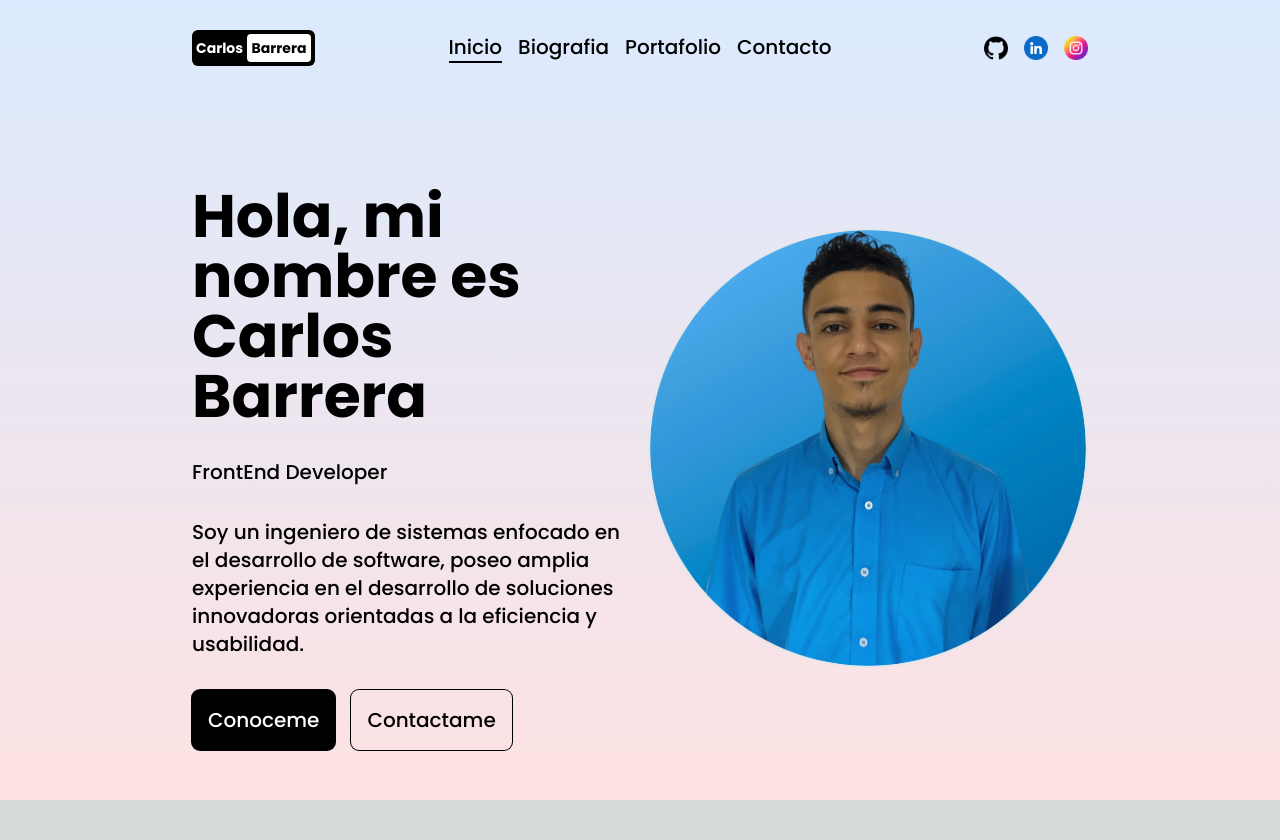
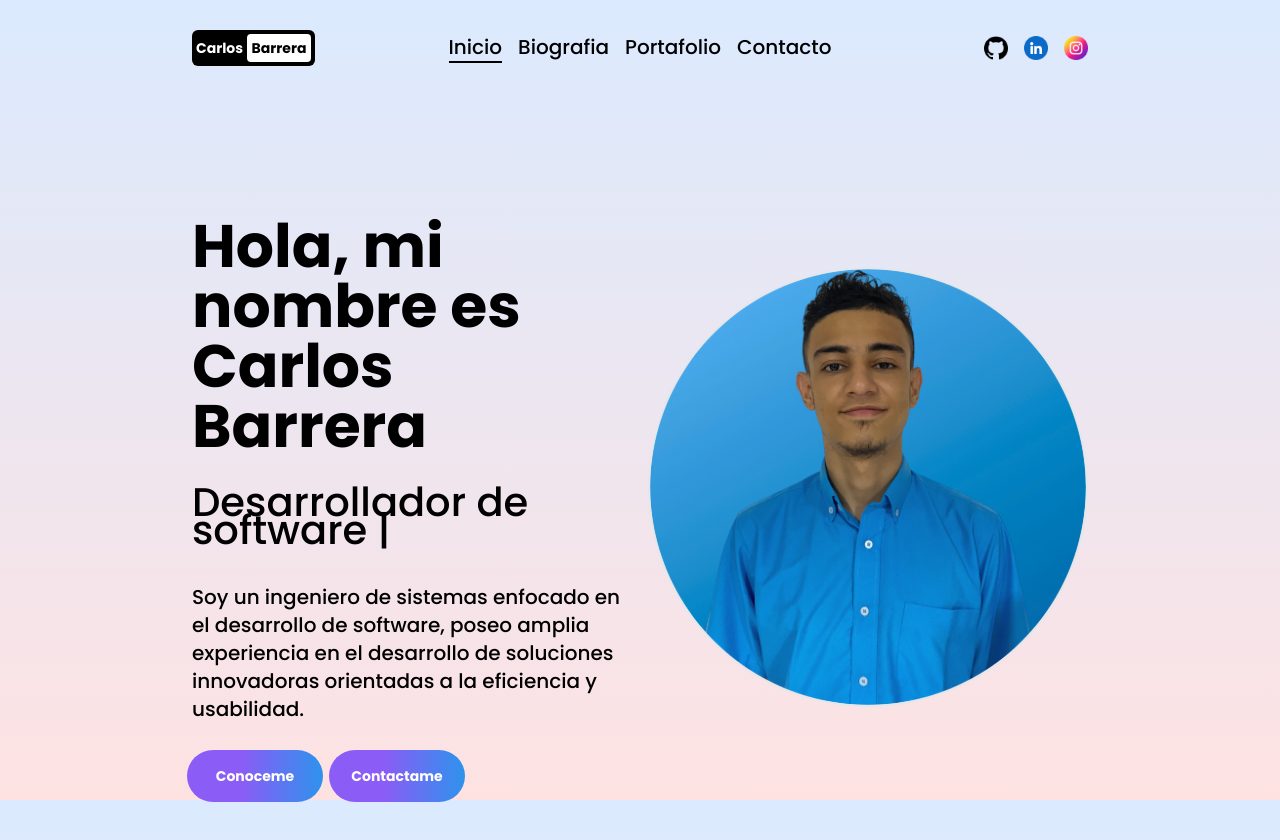
Before and after one commit to carlosbarreraacuna/PortafolioNext, a Next.js app: page / in a window 1280 px wide. Shown: the top 840 px of the page. Before the commit the page ends 800 px from the top, so only its background shows below. Built offline with nearby package versions, Linux system fonts and the light colour scheme.

Commit message:
Agregando ajuste en el perfil de inicio y botones

```diff
--- a/package.json
+++ b/package.json
@@ -15,6 +15,7 @@
     "next": "14.1.4",
     "react": "^18",
     "react-dom": "^18",
+    "react-type-animation": "^3.2.0",
     "three": "^0.163.0"
   },
   "devDependencies": {
--- a/src/app/page.js
+++ b/src/app/page.js
@@ -2,31 +2,28 @@
 
 import Image from "next/image";
 import { motion } from "framer-motion";
-// export default function Home() {
-//   return (
-//     <main className="flex flex-col items-center justify-between min-h-screen p-24">
-//       Hello world
-//     </main>
-//   );
-// }
+import  AnimationText  from "@/componentes/AnimationText";
+
+
+
+
 
 const Home = () => {
   return (
     <motion.div
-      className="h-full"
       initial={{ y: "-200vh" }}
       animate={{ y: "0%" }}
       transition={{ duration: 1 }}
     >
-      <div className="flex flex-col items-center justify-center h-full gap-4 px-24 text-xl lg:flex-row sm:px-8 md:px-12 lg:px-20 xl:px-48">
+      <div className="flex flex-col items-center justify-center h-full gap-4 px-24 text-xl lg:flex-row sm:px-8 md:px-12 lg:px-20 lg:py-20 xl:px-48">
         {/* TEXT CONTAINER */}
         <div className="flex flex-col items-start justify-center gap-8 lg:h-full lg:w-1/2 h-1/2">
           {/* TITULO */}
           <h1 className="text-4xl font-bold text-black sm:pt-10 md:text-6xl">
             Hola, mi nombre es Carlos Barrera
           </h1>
-          <h1 className="text-2xl md:text-xl">
-            FrontEnd Developer
+          <h1 className="text-xl text-black sm:text-xl md:text-xl">
+            <AnimationText/>
           </h1>
 
           {/* DESCRIPCION */}
@@ -37,18 +34,18 @@ const Home = () => {
           </p>
           {/* BOTONES */}
           <div className="flex w-full gap-4">
-            <a
+            <button
               href="/Biografia"
-              className="p-4 text-white bg-black rounded-lg ring-1 ring-black"
+              className="cursor-pointer text-white font-bold relative text-[14px] w-[9em] h-[3em] text-center bg-gradient-to-r from-violet-500 from-10% via-sky-500 via-30% to-pink-500 to-90% bg-[length:400%] rounded-[30px] z-10 hover:animate-gradient-xy hover:bg-[length:100%] before:content-[''] before:absolute before:-top-[5px] before:-bottom-[5px] before:-left-[5px] before:-right-[5px] before:bg-gradient-to-r before:from-violet-500 before:from-10% before:via-sky-500 before:via-30% before:to-pink-500 before:bg-[length:400%] before:-z-10 before:rounded-[35px] before:hover:blur-xl before:transition-all before:ease-in-out before:duration-[1s] before:hover:bg-[length:10%] active:bg-violet-700 focus:ring-violet-700"
             >
               Conoceme
-            </a>
-            <a
+            </button>
+            <button
               href="/contacto"
-              className="p-4 text-black rounded-lg ring-1 ring-black"
+              className="cursor-pointer text-white font-bold relative text-[14px] w-[9em] h-[3em] text-center bg-gradient-to-r from-violet-500 from-10% via-sky-500 via-30% to-pink-500 to-90% bg-[length:400%] rounded-[30px] z-10 hover:animate-gradient-xy hover:bg-[length:100%] before:content-[''] before:absolute before:-top-[5px] before:-bottom-[5px] before:-left-[5px] before:-right-[5px] before:bg-gradient-to-r before:from-violet-500 before:from-10% before:via-sky-500 before:via-30% before:to-pink-500 before:bg-[length:400%] before:-z-10 before:rounded-[35px] before:hover:blur-xl before:transition-all before:ease-in-out before:duration-[1s] before:hover:bg-[length:10%] active:bg-violet-700 focus:ring-violet-700"
             >
               Contactame
-            </a>
+            </button>
           </div>
         </div>
         {/* IMAGE CONTAINER */}
--- /dev/null
+++ b/src/componentes/AnimationText.jsx
@@ -0,0 +1,22 @@
+import { TypeAnimation } from 'react-type-animation';
+
+const AnimationText = () => {
+    return (
+      <TypeAnimation
+        sequence={[
+          // Same substring at the start will only be typed out once, initially
+          'Desarrollador de software ',
+          1000, // wait 1s before replacing "Mice" with "Hamsters"
+          'Desarrollador FrontEnd',
+          1000,
+        ]}
+        wrapper="span"
+        speed={50}
+        style={{ fontSize: '2em', display: 'inline-block' }}
+        repeat={Infinity}
+        className=""
+      />
+    );
+  };
+
+  export default AnimationText;
```
Also changed, not shown: 1 other file (tests, documents, lock files or other folders).
